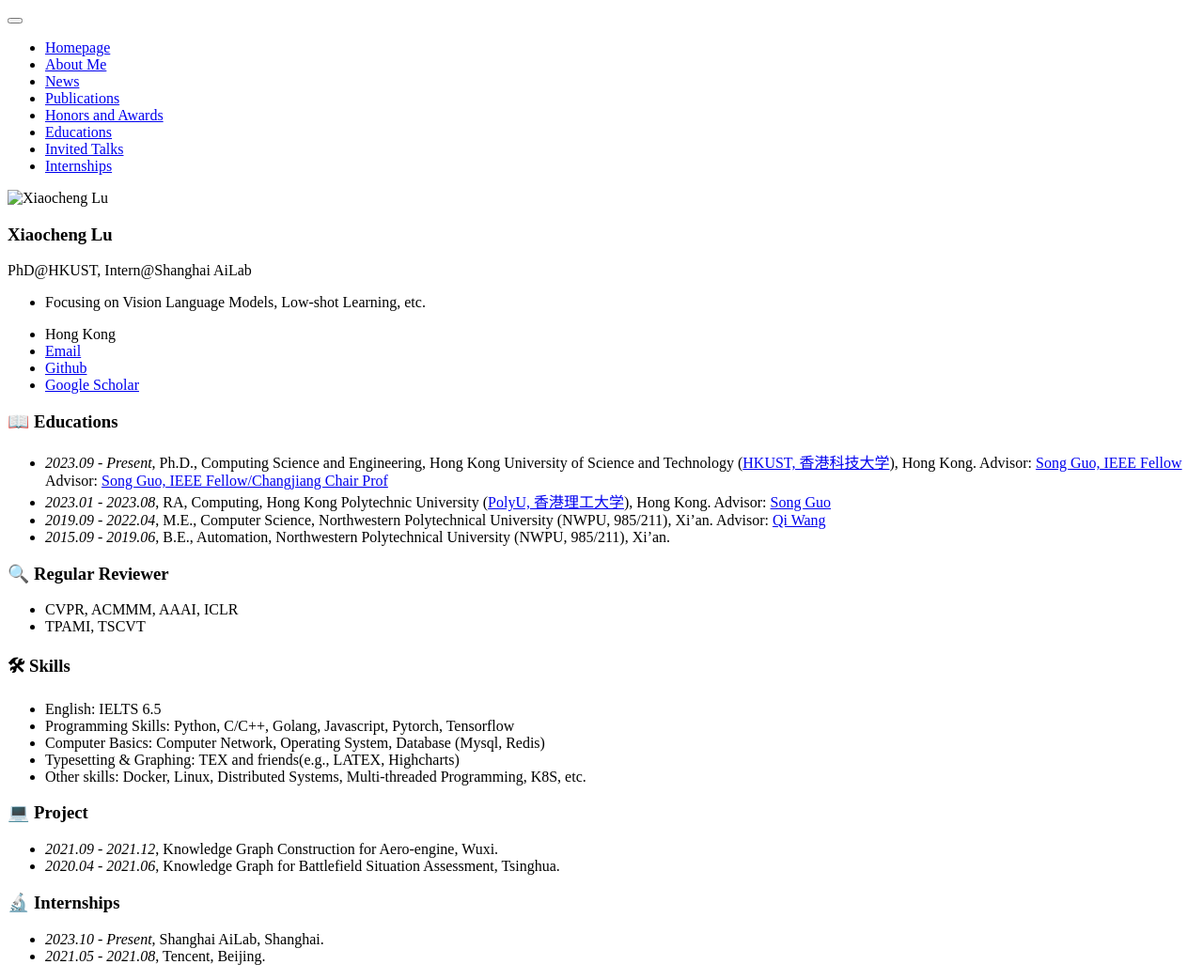
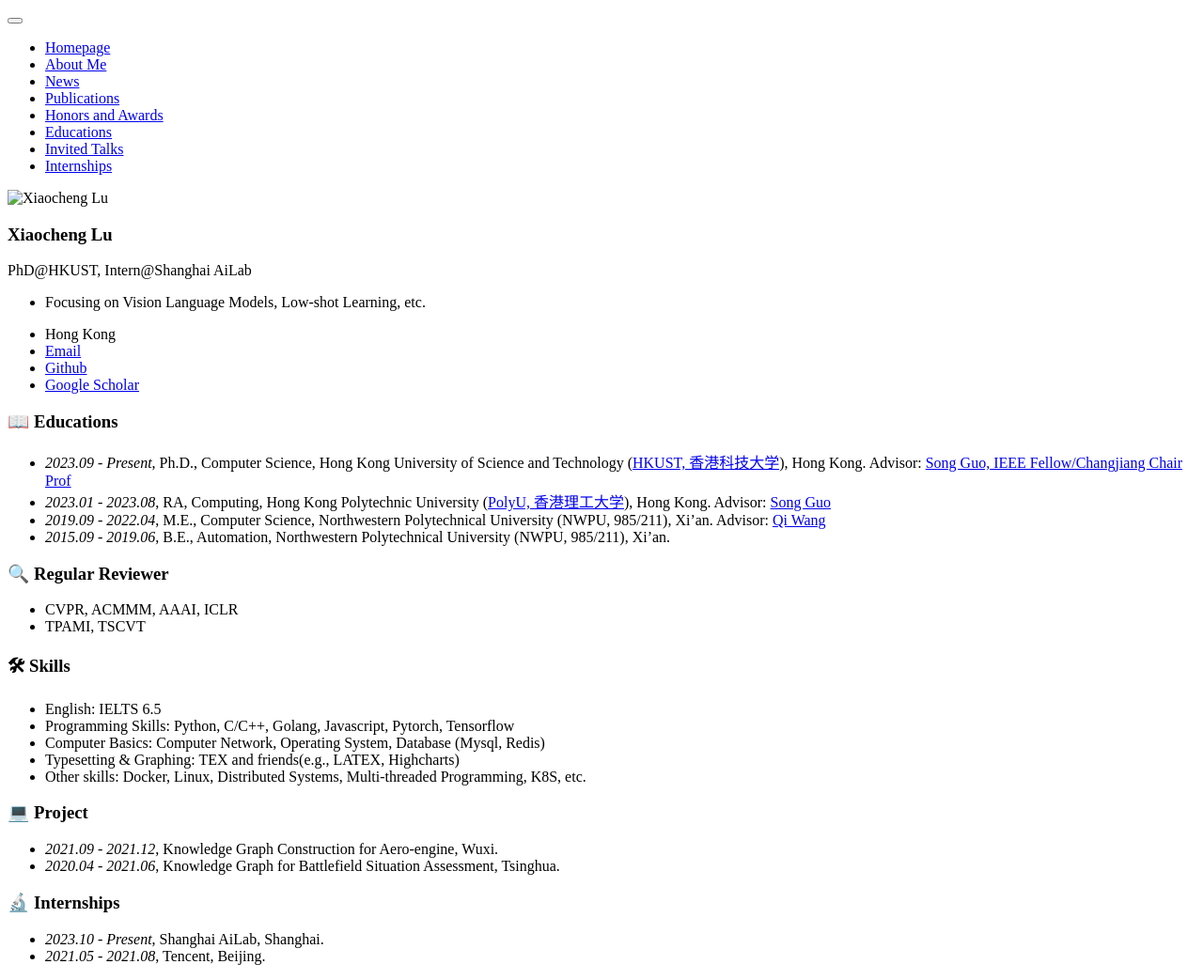
Before and after one commit to Forest-art/forest-art.github.io, a Jekyll site: the page built from _pages/includes/others.md, in a window 1280 px wide. Shown: the whole page at 94% size. Built offline with Jekyll 4.4.1, drawn with Linux system fonts in a browser that asks for light colours; our own code applies the rules of GitHub Pages for plain Markdown files.

Commit message:
Update others.md

```diff
--- a/_pages/includes/others.md
+++ b/_pages/includes/others.md
@@ -1,7 +1,6 @@
 
 # 📖 Educations
-- *2023.09 - Present*, Ph.D., Computing Science and Engineering, Hong Kong University of Science and Technology ([HKUST, 香港科技大学](https://hkust.edu.hk/)), Hong Kong. Advisor: [Song Guo, IEEE Fellow](https://cse.hkust.edu.hk/~songguo/)
-Advisor: [Song Guo, IEEE Fellow/Changjiang Chair Prof](https://cse.hkust.edu.hk/~songguo/)
+- *2023.09 - Present*, Ph.D., Computer Science, Hong Kong University of Science and Technology ([HKUST, 香港科技大学](https://hkust.edu.hk/)), Hong Kong. Advisor: [Song Guo, IEEE Fellow/Changjiang Chair Prof](https://cse.hkust.edu.hk/~songguo/)
 - *2023.01 - 2023.08*, RA, Computing, Hong Kong Polytechnic University ([PolyU, 香港理工大学](https://www.polyu.edu.hk/)), Hong Kong.
 Advisor: [Song Guo](https://cse.hkust.edu.hk/~songguo/)
 - *2019.09 - 2022.04*, M.E., Computer Science, Northwestern Polytechnical University (NWPU, 985/211), Xi'an. Advisor: [Qi Wang](https://crabwq.github.io/)
```
